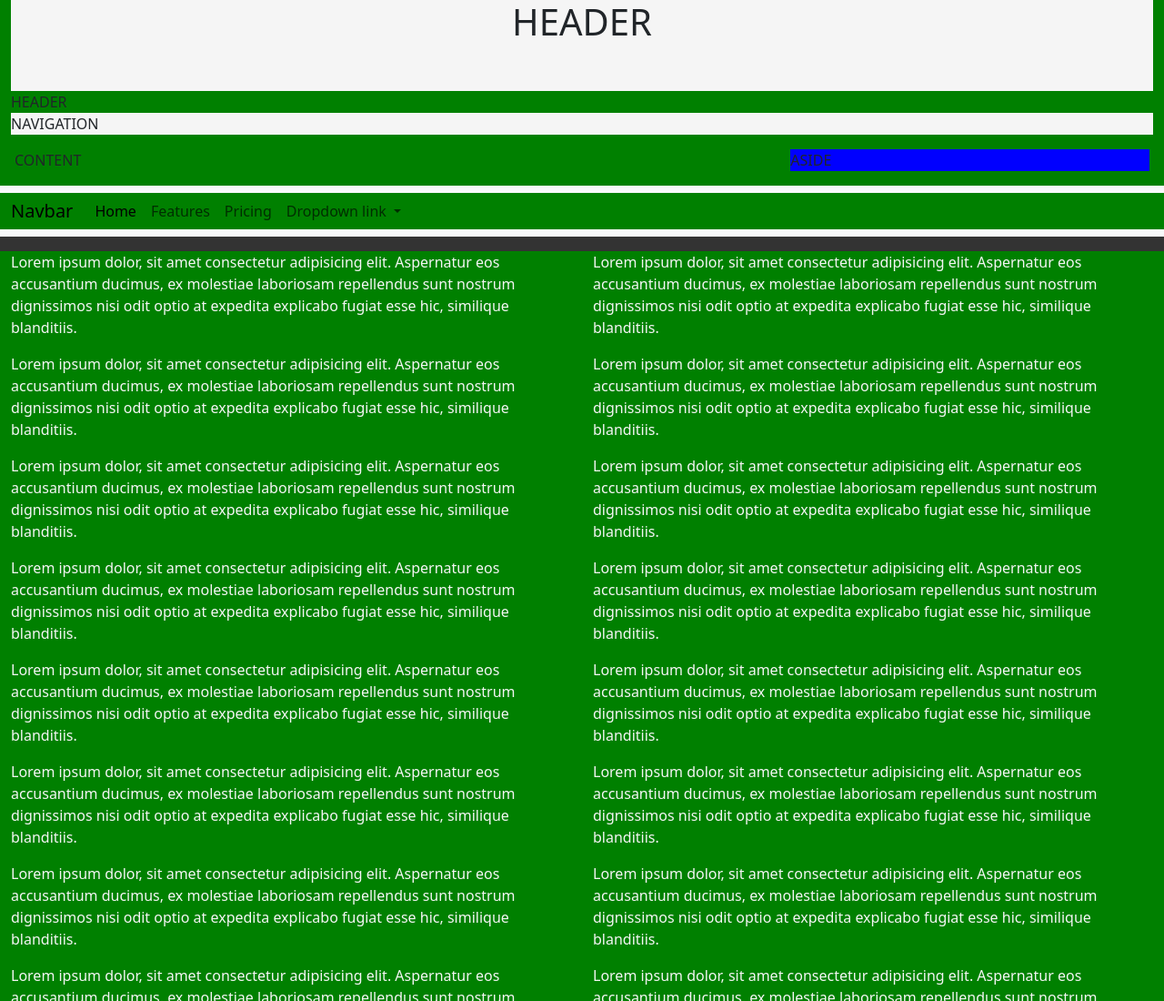
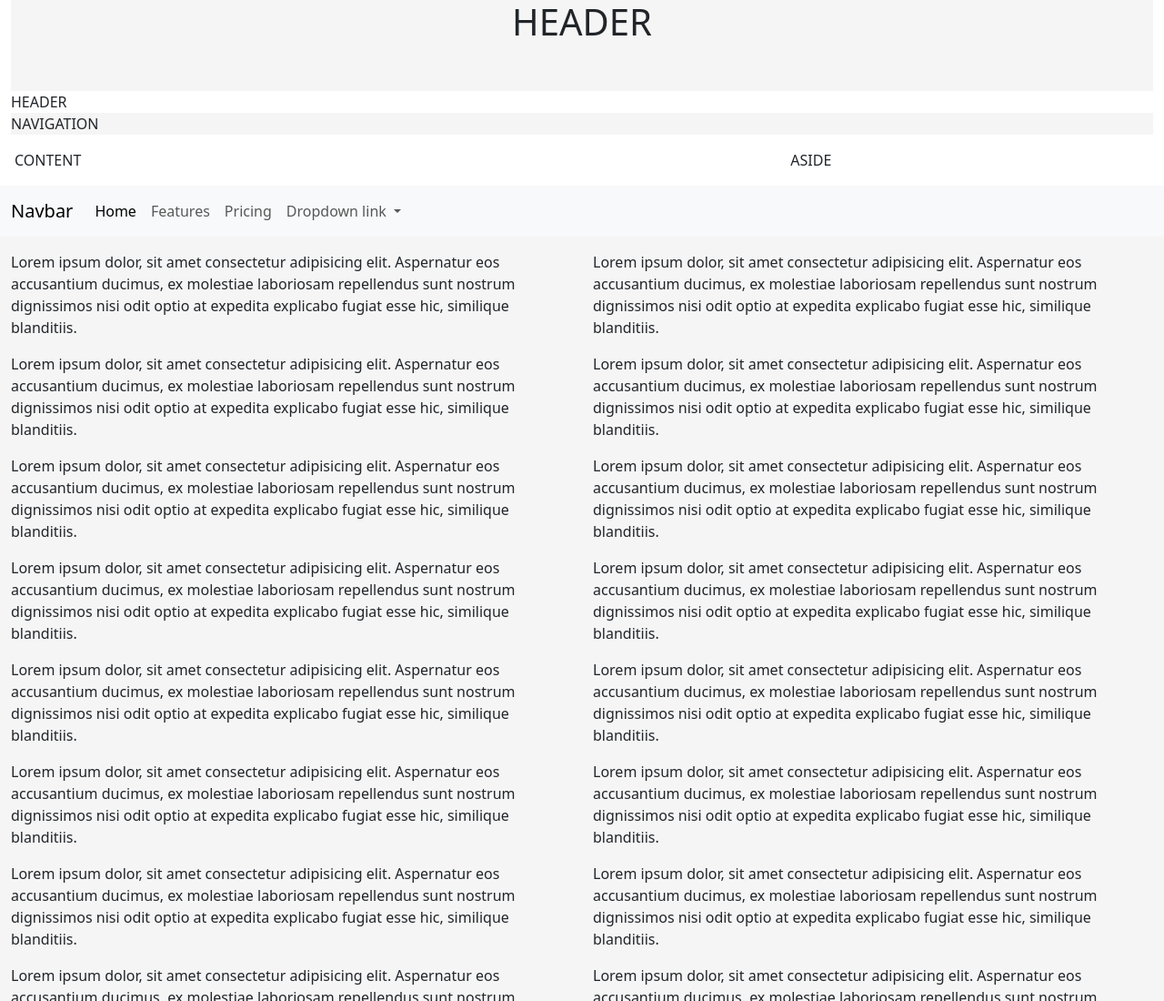
Before and after one commit to tanjahapponen/Bootstrap_harjoitus, a plain HTML site: page index.html in a window 1280 px wide. Shown: the top 1100 px of the page at 91% size. Drawn offline with nearby package versions, Linux system fonts and the light colour scheme.

Commit message:
Päivitetty css tiedostoa.

```diff
--- a/style.css
+++ b/style.css
@@ -8,15 +8,9 @@ nav{
     background-color: #f5f5f5;
 }
 
-div{
-    background-color: green;
-}
 
-aside{
-    background-color: blue;
-}
 
 footer {
-    background-color: #333;
-    color: #f5f5f5
+    background-color: #f5f5f5;
+
 }
```
